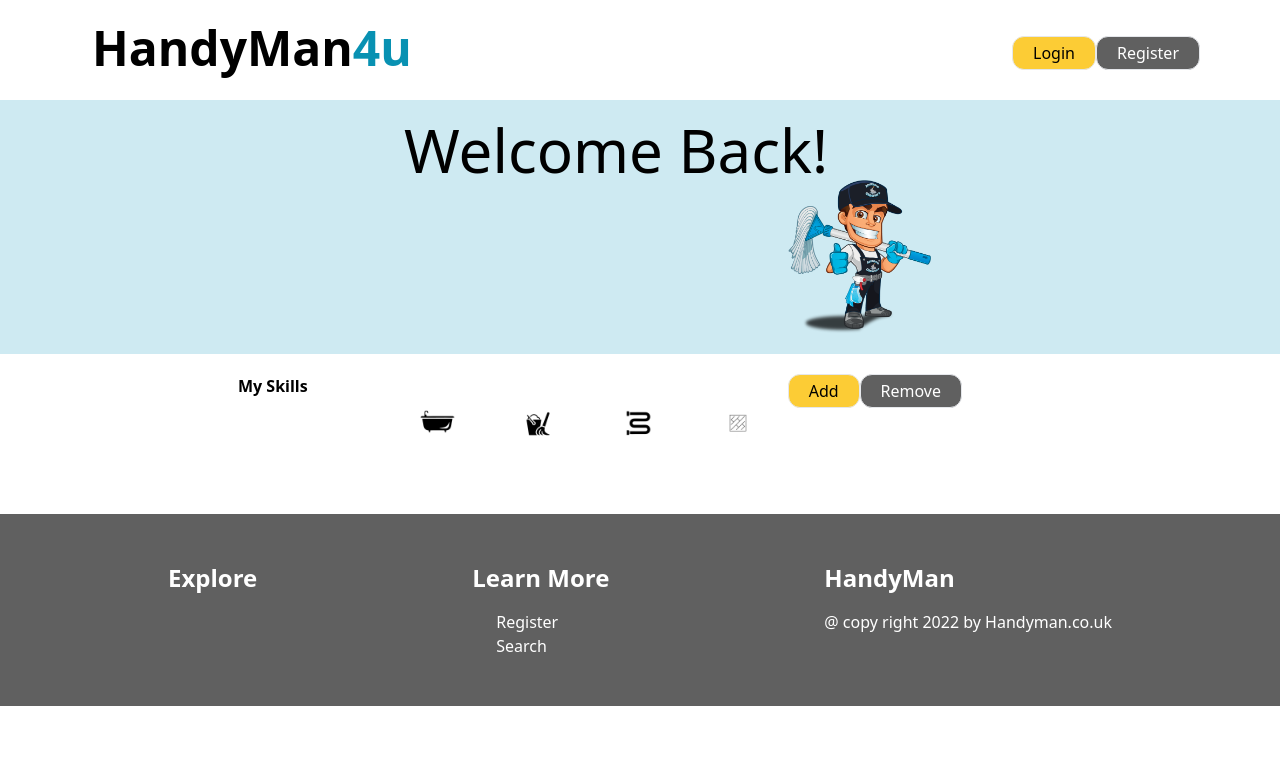
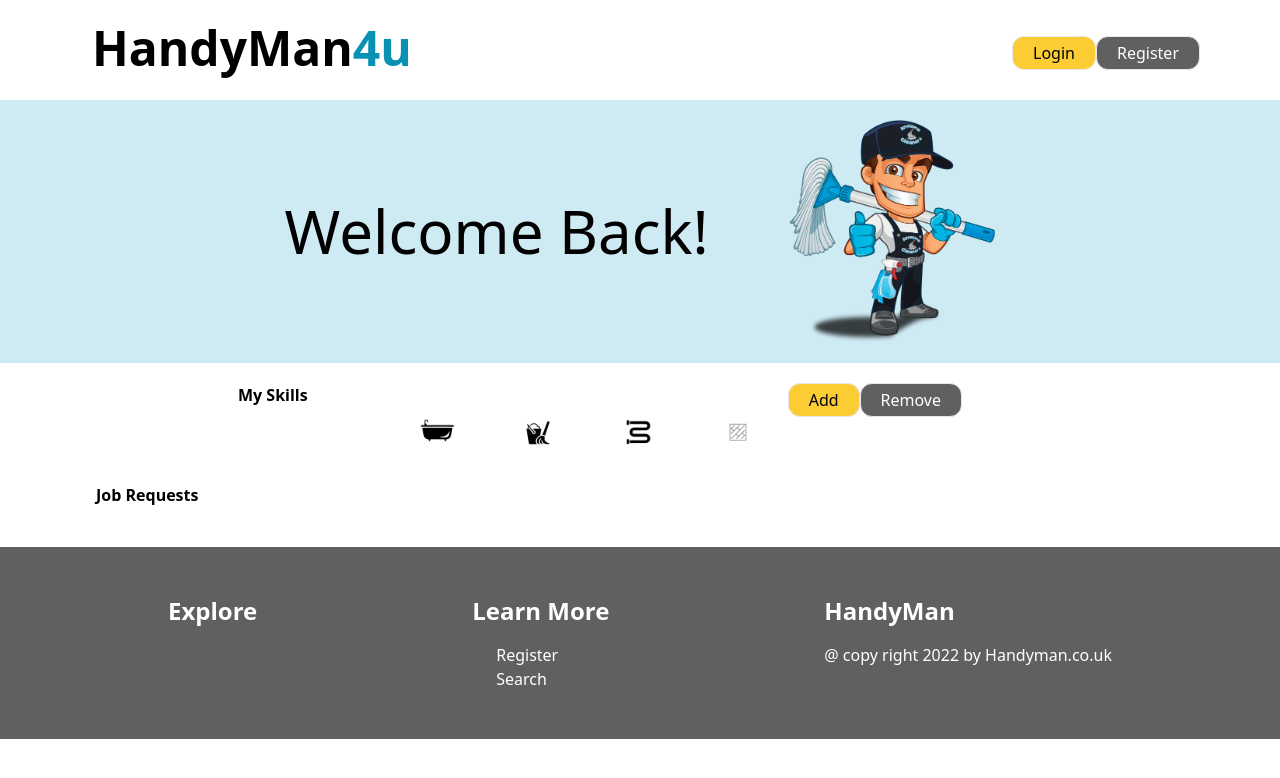
Before and after one commit to UniProject-Hallum/sheffieldmassive, a React (Create React App) app: page /handyman in a window 1280 px wide. Shown: the top 778 px of the page. Built offline with nearby package versions, Linux system fonts and the light colour scheme.

Commit message:
job requests

```diff
--- a/src/App.js
+++ b/src/App.js
@@ -7,6 +7,7 @@ import Search from "./components/searchresults/results";
 import Profile from "./components/profile/profile"
 import Contact from "./components/contact/contact";
 import Handy from "./components/handylanding/handylanding"
+
 
 import { BrowserRouter as Router, Routes, Route}
     from 'react-router-dom';
--- a/src/components/handylanding/banner.js
+++ b/src/components/handylanding/banner.js
@@ -6,11 +6,11 @@ const banner = () => {
     return (
 
 <div className='bg-[#ceeaf2] p-5 sm:mt-7'>
-<h2 className='flex flex-wrap items-center md:text-6xl md:font-medium ml-96'>
+<h2 className='flex flex-wrap items-center justify-center md:text-6xl md:font-medium'>
 
 Welcome Back!
 
-<img className='w-2/12 rounded-2x1 ml-96' src={handyman} alt="logo" /></h2>
+<img className='w-2/12 rounded-2x1 ml-20' src={handyman} alt="logo" /></h2>
 
 </div>
   )
--- a/src/components/handylanding/handylanding.js
+++ b/src/components/handylanding/handylanding.js
@@ -1,8 +1,8 @@
 import React from 'react'
 import Header from '../header/header'
-import Search from '../search/search'
 import Skills from '../handylanding/myskills'
 import Banner from '../handylanding/banner'
+import JobReq from "../handylanding/jobrequest"
 import Footer from '../footer/footer'
 
 const handylanding = () => {
@@ -12,8 +12,7 @@ const handylanding = () => {
         <Banner />
         <Skills />
 
-
-
+        <JobReq />
 
         <Footer />
     </div>
--- /dev/null
+++ b/src/components/handylanding/jobrequest.js
@@ -0,0 +1,13 @@
+import React from 'react'
+
+const jobrequests = () => {
+    return (
+
+        <h2 className='font-bold ml-24'>Job Requests</h2>
+
+
+
+    )
+}
+
+export default jobrequests
```
